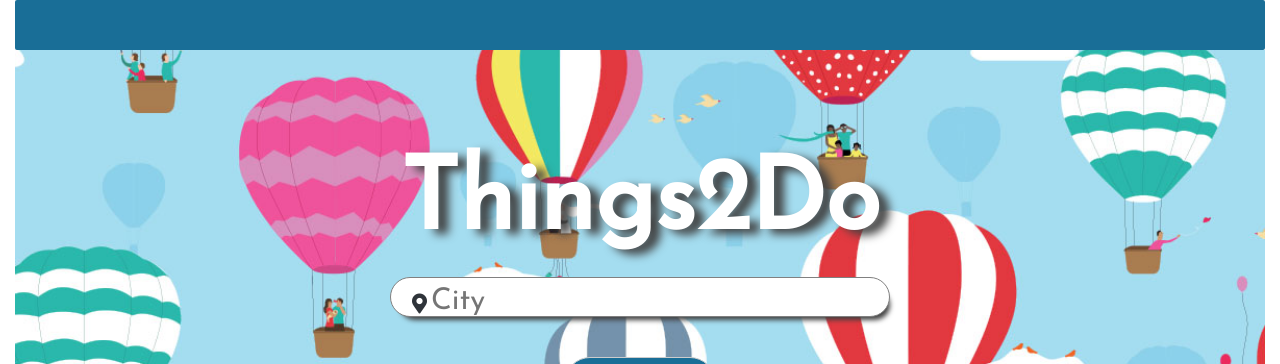
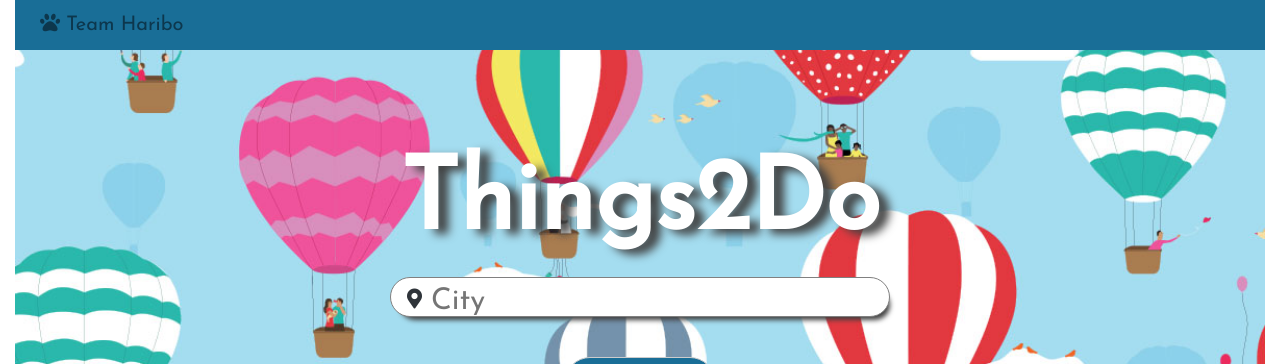
Before and after one commit to marcldo/bootcampProject1, a plain HTML site: page index.html in a window 1280 px wide. Shown: the top 364 px of the page. Drawn offline with nearby package versions, Linux system fonts and the light colour scheme.

Commit message:
added navbar and fixed map marker

```diff
--- a/assets/css/style.css
+++ b/assets/css/style.css
@@ -4,6 +4,17 @@
 
 body {
   background: white;
+}
+
+nav{
+  color: rgb(13, 55, 77);
+  height: 100%;
+}
+nav a{
+  margin-top: 5px;
+  margin-left: 25px;
+  font-size: 15px;
+  font-family: 'Josefin Sans', sans-serif;
 }
 
 /*  Map marker */
@@ -32,7 +43,6 @@ body {
 header{
   background-color:#196e97;
   height: 50px;
-  border-radius: 2px;
   z-index: 2;
 }
 
@@ -43,13 +53,6 @@ header{
   top: 24px;
   padding-left: 10px;
   color: rgb(47, 52, 58);
-}
-
-header{
-  background-color:#196e97;
-  height: 50px;
-  border-radius: 2px;
-  z-index: 2;
 }
 
 .jumbotron{
@@ -101,11 +104,9 @@ header{
 
 
 #mapMarker {
-  position: absolute;
+  position: fixed;
+  top: 282px;
   font-size: 20px;
-  left: 3;
-  top: 10px;
-  padding-left: 15px;
   color: rgb(47, 52, 58);
 }
 
--- a/index.html
+++ b/index.html
@@ -24,7 +24,14 @@
 
 
     <div class="container-fluid">
-        <header></header>
+        <header>
+            <nav>
+                <a class="navbar-brand">
+                    <i class="fas fa-paw"></i>
+                    <span>Team Haribo</span>
+                </a>
+            </nav>
+        </header>
         <div class="jumbotron">
             <h1 class="text-center mainHeading"> Things2Do </h1>
             <div class="input-container text-center">
```
